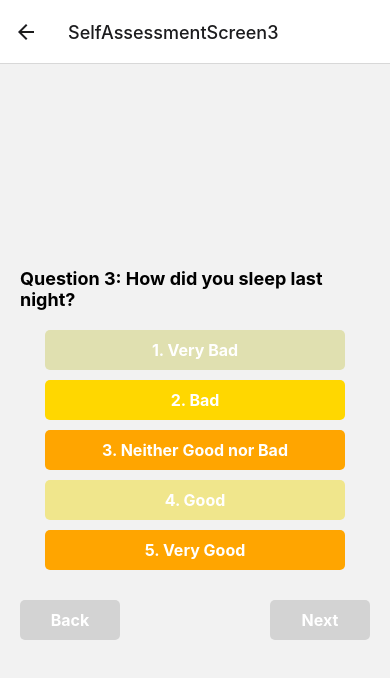
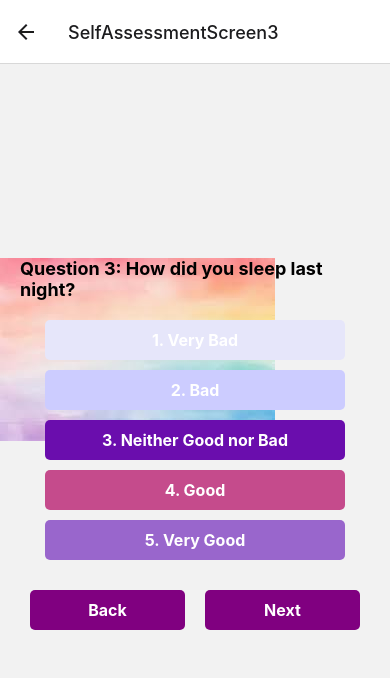
Before and after one commit to vdiyam/rAInbowJIS, a React Native app: screen /SelfAssessmentScreen3 in a window 390 px wide. Shown: the top 678 px of the page. Built offline with nearby package versions, Linux system fonts and the light colour scheme; what @expo/react-native-action-sheet would draw is missing.

Commit message:
Screen Updates

```diff
--- a/screens/JournalEntryScreen.js
+++ b/screens/JournalEntryScreen.js
@@ -4,12 +4,12 @@ import {
   TextInput,
   StyleSheet,
   View,
-  Button,
+  TouchableOpacity,
+  ImageBackground,
+  Dimensions,
 } from "react-native";
-import { useEffect, useState } from "react";
+import { useState } from "react";
 import AsyncStorage from "@react-native-async-storage/async-storage";
-import CustomButton from "../components/CustomButton";
-import { ButtonType } from "../components/CustomButton";
 
 export default function JournalEntryScreen({ navigation }) {
   const [journalEntry, setJournalEntry] = useState("");
@@ -25,24 +25,45 @@ export default function JournalEntryScreen({ navigation }) {
   };
 
   return (
+    <SafeAreaView style={styles.backContainer}>
+      <ImageBackground
+        style={styles.background}
+        source={require("../assets/journal.png")}
+        resizeMode="cover"
+      >
         <View style={styles.container}>
           <Text style={styles.title}>Traditional Journal Entry</Text>
           <TextInput
             style={styles.input}
             placeholder="Write your journal entry here..."
             multiline={true}
-        numberOfLines={8}
+            numberOfLines={12} // Increased number of lines to make it bigger
             value={journalEntry}
             onChangeText={(text) => setJournalEntry(text)}
           />
-      <View style={styles.buttonContainer}>
-        <Button title="Save" onPress={saveJournalEntry} />
+          <TouchableOpacity
+            onPress={saveJournalEntry}
+            style={styles.saveButton}
+          >
+            <Text style={styles.saveButtonText}>Save</Text>
+          </TouchableOpacity>
         </View>
-    </View>
+      </ImageBackground>
+    </SafeAreaView>
   );
 }
 
 const styles = StyleSheet.create({
+  backContainer: {
+    flex: 1,
+  },
+  background: {
+    flex: 1,
+    width: Dimensions.get("window").width,
+    height: Dimensions.get("window").height,
+    justifyContent: "center",
+    alignItems: "center",
+  },
   container: {
     flex: 1,
     padding: 20,
@@ -50,19 +71,31 @@ const styles = StyleSheet.create({
     justifyContent: "center",
   },
   title: {
-    fontSize: 20,
+    fontSize: 24, // Increased font size
     fontWeight: "bold",
     marginBottom: 20,
   },
   input: {
     width: "100%",
-    height: 200,
+    height: 300, // Increased height of input
     borderWidth: 1,
     borderColor: "#ccc",
     padding: 10,
     marginBottom: 20,
+    fontSize: 18, // Increased font size
+    fontWeight: "bold", // Increased font weight
   },
-  buttonContainer: {
-    width: "50%",
+  saveButton: {
+    backgroundColor: "#007bff", // Changed button color to make it more visible
+    padding: 15,
+    borderRadius: 10,
+    marginTop: 10, // Added margin top for spacing
+    width: "50%", // Make button wider
+    alignItems: "center",
+  },
+  saveButtonText: {
+    fontSize: 20, // Increased font size
+    fontWeight: "bold", // Increased font weight
+    color: "white", // Changed text color to white for better visibility
   },
 });
--- a/screens/SelfAssesmentScreen.js
+++ b/screens/SelfAssesmentScreen.js
@@ -1,5 +1,13 @@
+import { ActionSheetProvider } from "@expo/react-native-action-sheet";
 import React, { useState } from "react";
-import { View, Text, StyleSheet, TouchableOpacity } from "react-native";
+import {
+  View,
+  Text,
+  StyleSheet,
+  TouchableOpacity,
+  SafeAreaView,
+  ImageBackground,
+} from "react-native";
 
 export default function SelfAssessmentScreen({ navigation }) {
   const [rating, setRating] = useState(null);
@@ -14,7 +22,13 @@ export default function SelfAssessmentScreen({ navigation }) {
   };
 
   return (
-    <View style={styles.container}>
+    <SafeAreaView style={styles.container}>
+      <ImageBackground
+        style={styles.background}
+        source={require("../assets/selfasses.png")}
+        resizeMode="cover"
+      >
+        <View style={styles.innerContainer}>
           <Text style={styles.question}>Question 1: How was your day?</Text>
           <View style={styles.ratingContainer}>
             <TouchableOpacity
@@ -56,7 +70,9 @@ export default function SelfAssessmentScreen({ navigation }) {
             <TouchableOpacity
               style={[
                 styles.button,
-            { backgroundColor: rating === 5 ? "#191970" : "midnightblue" },
+                {
+                  backgroundColor: rating === 5 ? "#191970" : "midnightblue",
+                },
               ]}
               onPress={() => setRating(5)}
             >
@@ -75,6 +91,8 @@ export default function SelfAssessmentScreen({ navigation }) {
             </TouchableOpacity>
           </View>
         </View>
+      </ImageBackground>
+    </SafeAreaView>
   );
 }
 
@@ -92,6 +110,13 @@ const styles = StyleSheet.create({
   },
   ratingContainer: {
     marginBottom: 20,
+  },
+  innerContainer: {
+    flex: 1,
+    justifyContent: "center",
+    alignItems: "center",
+    paddingHorizontal: 20,
+    width: "100%",
   },
   button: {
     backgroundColor: "lightgray",
@@ -111,12 +136,16 @@ const styles = StyleSheet.create({
     flexDirection: "row",
     justifyContent: "space-between",
     width: "100%",
+    alignItems: "center",
+    marginBottom: 20,
   },
   navButton: {
-    backgroundColor: "lightgray",
+    backgroundColor: "blue",
     padding: 10,
     borderRadius: 5,
-    width: 100,
+    flex: 1,
+    marginHorizontal: 10,
+    width: 80,
     alignItems: "center",
   },
 });
--- a/screens/SelfAssesmentScreen10.js
+++ b/screens/SelfAssesmentScreen10.js
@@ -6,9 +6,8 @@ import {
   View,
   TouchableOpacity,
   Button,
+  ImageBackground,
 } from "react-native";
-import CustomButton from "../components/CustomButton";
-import { ButtonType } from "../components/CustomButton";
 
 export default function SelfAssesmentScreen10({ navigation }) {
   const [rating, setRating] = useState(null);
@@ -24,7 +23,13 @@ export default function SelfAssesmentScreen10({ navigation }) {
   };
 
   return (
-    <View style={styles.container}>
+    <SafeAreaView style={styles.container}>
+      <ImageBackground
+        style={styles.background}
+        source={require("../assets/selfasses.png")}
+        resizeMode="cover"
+      >
+        <View style={styles.innerContainer}>
           <Text style={styles.question}>
             Question 10: Rate your want/need and openness to seeking external
             support today?
@@ -88,6 +93,8 @@ export default function SelfAssesmentScreen10({ navigation }) {
             </TouchableOpacity>
           </View>
         </View>
+      </ImageBackground>
+    </SafeAreaView>
   );
 }
 
@@ -105,6 +112,13 @@ const styles = StyleSheet.create({
   },
   ratingContainer: {
     marginBottom: 20,
+  },
+  innerContainer: {
+    flex: 1,
+    justifyContent: "center",
+    alignItems: "center",
+    paddingHorizontal: 20,
+    width: "100%",
   },
   button: {
     backgroundColor: "lightgray",
@@ -124,12 +138,16 @@ const styles = StyleSheet.create({
     flexDirection: "row",
     justifyContent: "space-between",
     width: "100%",
+    alignItems: "center",
+    marginBottom: 20,
   },
   navButton: {
-    backgroundColor: "lightgray",
+    backgroundColor: "purple",
     padding: 10,
     borderRadius: 5,
-    width: 100,
+    flex: 1,
+    marginHorizontal: 10,
+    width: 80,
     alignItems: "center",
   },
 });
--- a/screens/SelfAssesmentScreen2.js
+++ b/screens/SelfAssesmentScreen2.js
@@ -1,5 +1,12 @@
 import React, { useState } from "react";
-import { View, Text, StyleSheet, TouchableOpacity } from "react-native";
+import {
+  View,
+  Text,
+  StyleSheet,
+  TouchableOpacity,
+  SafeAreaView,
+  ImageBackground,
+} from "react-native";
 
 export default function SelfAssessmentScreen2({ navigation }) {
   const [rating, setRating] = useState(null);
@@ -14,7 +21,13 @@ export default function SelfAssessmentScreen2({ navigation }) {
   };
 
   return (
-    <View style={styles.container}>
+    <SafeAreaView style={styles.container}>
+      <ImageBackground
+        style={styles.background}
+        source={require("../assets/selfasses.png")}
+        resizeMode="cover"
+      >
+        <View style={styles.innerContainer}>
           <Text style={styles.question}>
             Question 2: How would you rate your mental health?
           </Text>
@@ -22,7 +35,7 @@ export default function SelfAssessmentScreen2({ navigation }) {
             <TouchableOpacity
               style={[
                 styles.button,
-            { backgroundColor: rating === 1 ? "#E0E0B0" : "#E0E0B0" },
+                { backgroundColor: rating === 1 ? "#FFFFE0" : "#FFFFE0" },
               ]}
               onPress={() => setRating(1)}
             >
@@ -31,7 +44,7 @@ export default function SelfAssessmentScreen2({ navigation }) {
             <TouchableOpacity
               style={[
                 styles.button,
-            { backgroundColor: rating === 2 ? "#F0E68C" : "#FFD700" },
+                { backgroundColor: rating === 2 ? "#F8DE7E" : "#F8DE7E" },
               ]}
               onPress={() => setRating(2)}
             >
@@ -40,7 +53,7 @@ export default function SelfAssessmentScreen2({ navigation }) {
             <TouchableOpacity
               style={[
                 styles.button,
-            { backgroundColor: rating === 3 ? "#FFFF00" : "#FFA500" },
+                { backgroundColor: rating === 3 ? "#FFD300" : "#FFD300" },
               ]}
               onPress={() => setRating(3)}
             >
@@ -58,7 +71,7 @@ export default function SelfAssessmentScreen2({ navigation }) {
             <TouchableOpacity
               style={[
                 styles.button,
-            { backgroundColor: rating === 5 ? "#FFD700" : "#FFA500" },
+                { backgroundColor: rating === 5 ? "#EED202" : "#EED202" },
               ]}
               onPress={() => setRating(5)}
             >
@@ -77,6 +90,8 @@ export default function SelfAssessmentScreen2({ navigation }) {
             </TouchableOpacity>
           </View>
         </View>
+      </ImageBackground>
+    </SafeAreaView>
   );
 }
 
@@ -95,6 +110,13 @@ const styles = StyleSheet.create({
   ratingContainer: {
     marginBottom: 20,
   },
+  innerContainer: {
+    flex: 1,
+    justifyContent: "center",
+    alignItems: "center",
+    paddingHorizontal: 20,
+    width: "100%",
+  },
   button: {
     backgroundColor: "lightgray",
     padding: 10,
@@ -107,18 +129,22 @@ const styles = StyleSheet.create({
   buttonText: {
     fontSize: 16,
     fontWeight: "bold",
-    color: "white",
+    color: "black",
   },
   buttonContainer: {
     flexDirection: "row",
     justifyContent: "space-between",
     width: "100%",
+    alignItems: "center",
+    marginBottom: 20,
   },
   navButton: {
-    backgroundColor: "lightgray",
+    backgroundColor: "yellow",
     padding: 10,
     borderRadius: 5,
-    width: 100,
+    flex: 1,
+    marginHorizontal: 10,
+    width: 80,
     alignItems: "center",
   },
 });
--- a/screens/SelfAssesmentScreen3.js
+++ b/screens/SelfAssesmentScreen3.js
@@ -5,6 +5,7 @@ import {
   StyleSheet,
   View,
   TouchableOpacity,
+  ImageBackground,
   Button,
 } from "react-native";
 import CustomButton from "../components/CustomButton";
@@ -24,7 +25,13 @@ export default function SelfAssesmentScreen3({ navigation }) {
   };
 
   return (
-    <View style={styles.container}>
+    <SafeAreaView style={styles.container}>
+      <ImageBackground
+        style={styles.background}
+        source={require("../assets/selfasses.png")}
+        resizeMode="cover"
+      >
+        <View style={styles.innerContainer}>
           <Text style={styles.question}>
             Question 3: How did you sleep last night?
           </Text>
@@ -32,7 +39,7 @@ export default function SelfAssesmentScreen3({ navigation }) {
             <TouchableOpacity
               style={[
                 styles.button,
-            { backgroundColor: rating === 1 ? "#E0E0B0" : "#E0E0B0" },
+                { backgroundColor: rating === 1 ? "#E6E6FA" : "#E6E6FA" },
               ]}
               onPress={() => setRating(1)}
             >
@@ -41,7 +48,7 @@ export default function SelfAssesmentScreen3({ navigation }) {
             <TouchableOpacity
               style={[
                 styles.button,
-            { backgroundColor: rating === 2 ? "#F0E68C" : "#FFD700" },
+                { backgroundColor: rating === 2 ? "#CCCCFF" : "#CCCCFF" },
               ]}
               onPress={() => setRating(2)}
             >
@@ -50,7 +57,7 @@ export default function SelfAssesmentScreen3({ navigation }) {
             <TouchableOpacity
               style={[
                 styles.button,
-            { backgroundColor: rating === 3 ? "#FFFF00" : "#FFA500" },
+                { backgroundColor: rating === 3 ? "#6A0DAD" : "#6A0DAD" },
               ]}
               onPress={() => setRating(3)}
             >
@@ -59,7 +66,7 @@ export default function SelfAssesmentScreen3({ navigation }) {
             <TouchableOpacity
               style={[
                 styles.button,
-            { backgroundColor: rating === 4 ? "#FFD700" : "#F0E68C" },
+                { backgroundColor: rating === 4 ? "#C54B8C" : "#C54B8C" },
               ]}
               onPress={() => setRating(4)}
             >
@@ -68,7 +75,7 @@ export default function SelfAssesmentScreen3({ navigation }) {
             <TouchableOpacity
               style={[
                 styles.button,
-            { backgroundColor: rating === 5 ? "#FFD700" : "#FFA500" },
+                { backgroundColor: rating === 5 ? "#9966CC" : "#9966CC" },
               ]}
               onPress={() => setRating(5)}
             >
@@ -87,6 +94,8 @@ export default function SelfAssesmentScreen3({ navigation }) {
             </TouchableOpacity>
           </View>
         </View>
+      </ImageBackground>
+    </SafeAreaView>
   );
 }
 
@@ -104,6 +113,13 @@ const styles = StyleSheet.create({
   },
   ratingContainer: {
     marginBottom: 20,
+  },
+  innerContainer: {
+    flex: 1,
+    justifyContent: "center",
+    alignItems: "center",
+    paddingHorizontal: 20,
+    width: "100%",
   },
   button: {
     backgroundColor: "lightgray",
@@ -123,12 +139,16 @@ const styles = StyleSheet.create({
     flexDirection: "row",
     justifyContent: "space-between",
     width: "100%",
+    alignItems: "center",
+    marginBottom: 20,
   },
   navButton: {
-    backgroundColor: "lightgray",
+    backgroundColor: "purple",
     padding: 10,
     borderRadius: 5,
-    width: 100,
+    flex: 1,
+    marginHorizontal: 10,
+    width: 80,
     alignItems: "center",
   },
 });
--- a/screens/SelfAssesmentScreen4.js
+++ b/screens/SelfAssesmentScreen4.js
@@ -5,6 +5,7 @@ import {
   StyleSheet,
   View,
   TouchableOpacity,
+  ImageBackground,
   Button,
 } from "react-native";
 import CustomButton from "../components/CustomButton";
@@ -24,7 +25,13 @@ export default function SelfAssesmentScreen4({ navigation }) {
   };
 
   return (
-    <View style={styles.container}>
+    <SafeAreaView style={styles.container}>
+      <ImageBackground
+        style={styles.background}
+        source={require("../assets/selfasses.png")}
+        resizeMode="cover"
+      >
+        <View style={styles.innerContainer}>
           <Text style={styles.question}>
             Question 4: How would you rate your ability to focus or concentrate
             today?
@@ -88,6 +95,8 @@ export default function SelfAssesmentScreen4({ navigation }) {
             </TouchableOpacity>
           </View>
         </View>
+      </ImageBackground>
+    </SafeAreaView>
   );
 }
 
@@ -105,6 +114,13 @@ const styles = StyleSheet.create({
   },
   ratingContainer: {
     marginBottom: 20,
+  },
+  innerContainer: {
+    flex: 1,
+    justifyContent: "center",
+    alignItems: "center",
+    paddingHorizontal: 20,
+    width: "100%",
   },
   button: {
     backgroundColor: "lightgray",
@@ -124,12 +140,16 @@ const styles = StyleSheet.create({
     flexDirection: "row",
     justifyContent: "space-between",
     width: "100%",
+    alignItems: "center",
+    marginBottom: 20,
   },
   navButton: {
-    backgroundColor: "lightgray",
+    backgroundColor: "green",
     padding: 10,
     borderRadius: 5,
-    width: 100,
+    flex: 1,
+    marginHorizontal: 10,
+    width: 80,
     alignItems: "center",
   },
 });
--- a/screens/SelfAssesmentScreen5.js
+++ b/screens/SelfAssesmentScreen5.js
@@ -5,6 +5,7 @@ import {
   StyleSheet,
   View,
   TouchableOpacity,
+  ImageBackground,
   Button,
 } from "react-native";
 import CustomButton from "../components/CustomButton";
@@ -24,7 +25,13 @@ export default function SelfAssesmentScreen5({ navigation }) {
   };
 
   return (
-    <View style={styles.container}>
+    <SafeAreaView style={styles.container}>
+      <ImageBackground
+        style={styles.background}
+        source={require("../assets/selfasses.png")}
+        resizeMode="cover"
+      >
+        <View style={styles.innerContainer}>
           <Text style={styles.question}>
             Question 5: How is your physical well being?
           </Text>
@@ -87,6 +94,8 @@ export default function SelfAssesmentScreen5({ navigation }) {
             </TouchableOpacity>
           </View>
         </View>
+      </ImageBackground>
+    </SafeAreaView>
   );
 }
 
@@ -104,6 +113,13 @@ const styles = StyleSheet.create({
   },
   ratingContainer: {
     marginBottom: 20,
+  },
+  innerContainer: {
+    flex: 1,
+    justifyContent: "center",
+    alignItems: "center",
+    paddingHorizontal: 20,
+    width: "100%",
   },
   button: {
     backgroundColor: "lightgray",
@@ -123,12 +139,16 @@ const styles = StyleSheet.create({
     flexDirection: "row",
     justifyContent: "space-between",
     width: "100%",
+    alignItems: "center",
+    marginBottom: 20,
   },
   navButton: {
-    backgroundColor: "lightgray",
+    backgroundColor: "pink",
     padding: 10,
     borderRadius: 5,
-    width: 100,
+    flex: 1,
+    marginHorizontal: 10,
+    width: 80,
     alignItems: "center",
   },
 });
--- a/screens/SelfAssesmentScreen6.js
+++ b/screens/SelfAssesmentScreen6.js
@@ -5,10 +5,9 @@ import {
   StyleSheet,
   View,
   TouchableOpacity,
+  ImageBackground,
   Button,
 } from "react-native";
-import CustomButton from "../components/CustomButton";
-import { ButtonType } from "../components/CustomButton";
 
 export default function SelfAssesmentScreen6({ navigation }) {
   const [rating, setRating] = useState(null);
@@ -24,7 +23,13 @@ export default function SelfAssesmentScreen6({ navigation }) {
   };
 
   return (
-    <View style={styles.container}>
+    <SafeAreaView style={styles.container}>
+      <ImageBackground
+        style={styles.background}
+        source={require("../assets/selfasses.png")}
+        resizeMode="cover"
+      >
+        <View style={styles.innerContainer}>
           <Text style={styles.question}>
             Question 6: What is your energy level today?
           </Text>
@@ -87,6 +92,8 @@ export default function SelfAssesmentScreen6({ navigation }) {
             </TouchableOpacity>
           </View>
         </View>
+      </ImageBackground>
+    </SafeAreaView>
   );
 }
 
@@ -104,6 +111,13 @@ const styles = StyleSheet.create({
   },
   ratingContainer: {
     marginBottom: 20,
+  },
+  innerContainer: {
+    flex: 1,
+    justifyContent: "center",
+    alignItems: "center",
+    paddingHorizontal: 20,
+    width: "100%",
   },
   button: {
     backgroundColor: "lightgray",
@@ -123,12 +137,16 @@ const styles = StyleSheet.create({
     flexDirection: "row",
     justifyContent: "space-between",
     width: "100%",
+    alignItems: "center",
+    marginBottom: 20,
   },
   navButton: {
-    backgroundColor: "lightgray",
+    backgroundColor: "orange",
     padding: 10,
     borderRadius: 5,
-    width: 100,
+    flex: 1,
+    marginHorizontal: 10,
+    width: 80,
     alignItems: "center",
   },
 });
--- a/screens/SelfAssesmentScreen7.js
+++ b/screens/SelfAssesmentScreen7.js
@@ -5,10 +5,9 @@ import {
   StyleSheet,
   View,
   TouchableOpacity,
+  ImageBackground,
   Button,
 } from "react-native";
-import CustomButton from "../components/CustomButton";
-import { ButtonType } from "../components/CustomButton";
 
 export default function SelfAssesmentScreen7({ navigation }) {
   const [rating, setRating] = useState(null);
@@ -24,7 +23,13 @@ export default function SelfAssesmentScreen7({ navigation }) {
   };
 
   return (
-    <View style={styles.container}>
+    <SafeAreaView style={styles.container}>
+      <ImageBackground
+        style={styles.background}
+        source={require("../assets/selfasses.png")}
+        resizeMode="cover"
+      >
+        <View style={styles.innerContainer}>
           <Text style={styles.question}>
             Question 7: How would you rate your overall mood today?
           </Text>
@@ -87,6 +92,8 @@ export default function SelfAssesmentScreen7({ navigation }) {
             </TouchableOpacity>
           </View>
         </View>
+      </ImageBackground>
+    </SafeAreaView>
   );
 }
 
@@ -104,6 +111,13 @@ const styles = StyleSheet.create({
   },
   ratingContainer: {
     marginBottom: 20,
+  },
+  innerContainer: {
+    flex: 1,
+    justifyContent: "center",
+    alignItems: "center",
+    paddingHorizontal: 20,
+    width: "100%",
   },
   button: {
     backgroundColor: "lightgray",
@@ -123,12 +137,16 @@ const styles = StyleSheet.create({
     flexDirection: "row",
     justifyContent: "space-between",
     width: "100%",
+    alignItems: "center",
+    marginBottom: 20,
   },
   navButton: {
-    backgroundColor: "lightgray",
+    backgroundColor: "white",
     padding: 10,
     borderRadius: 5,
-    width: 100,
+    flex: 1,
+    marginHorizontal: 10,
+    width: 80,
     alignItems: "center",
   },
 });
--- a/screens/SelfAssesmentScreen8.js
+++ b/screens/SelfAssesmentScreen8.js
@@ -5,10 +5,9 @@ import {
   StyleSheet,
   View,
   TouchableOpacity,
+  ImageBackground,
   Button,
 } from "react-native";
-import CustomButton from "../components/CustomButton";
-import { ButtonType } from "../components/CustomButton";
 
 export default function SelfAssesmentScreen8({ navigation }) {
   const [rating, setRating] = useState(null);
@@ -24,10 +23,16 @@ export default function SelfAssesmentScreen8({ navigation }) {
   };
 
   return (
-    <View style={styles.container}>
+    <SafeAreaView style={styles.container}>
+      <ImageBackground
+        style={styles.background}
+        source={require("../assets/selfasses.png")}
+        resizeMode="cover"
+      >
+        <View style={styles.innerContainer}>
           <Text style={styles.question}>
-        Question 8: How would you rate your level of frustration or irritation
-        today?
+            Question 8: How would you rate your level of frustration or
+            irritation today?
           </Text>
           <View style={styles.ratingContainer}>
             <TouchableOpacity
@@ -88,6 +93,8 @@ export default function SelfAssesmentScreen8({ navigation }) {
             </TouchableOpacity>
           </View>
         </View>
+      </ImageBackground>
+    </SafeAreaView>
   );
 }
 
@@ -105,6 +112,13 @@ const styles = StyleSheet.create({
   },
   ratingContainer: {
     marginBottom: 20,
+  },
+  innerContainer: {
+    flex: 1,
+    justifyContent: "center",
+    alignItems: "center",
+    paddingHorizontal: 20,
+    width: "100%",
   },
   button: {
     backgroundColor: "lightgray",
@@ -124,12 +138,16 @@ const styles = StyleSheet.create({
     flexDirection: "row",
     justifyContent: "space-between",
     width: "100%",
+    alignItems: "center",
+    marginBottom: 20,
   },
   navButton: {
-    backgroundColor: "lightgray",
+    backgroundColor: "purple",
     padding: 10,
     borderRadius: 5,
-    width: 100,
+    flex: 1,
+    marginHorizontal: 10,
+    width: 80,
     alignItems: "center",
   },
 });
--- a/screens/SelfAssesmentScreen9.js
+++ b/screens/SelfAssesmentScreen9.js
@@ -5,6 +5,7 @@ import {
   StyleSheet,
   View,
   TouchableOpacity,
+  ImageBackground,
   Button,
 } from "react-native";
 import CustomButton from "../components/CustomButton";
@@ -24,7 +25,13 @@ export default function SelfAssesmentScreen9({ navigation }) {
   };
 
   return (
-    <View style={styles.container}>
+    <SafeAreaView style={styles.container}>
+      <ImageBackground
+        style={styles.background}
+        source={require("../assets/selfasses.png")}
+        resizeMode="cover"
+      >
+        <View style={styles.innerContainer}>
           <Text style={styles.question}>
             Question 9: How would you rate your ability to deal with challenges/
             stressors today?
@@ -88,6 +95,8 @@ export default function SelfAssesmentScreen9({ navigation }) {
             </TouchableOpacity>
           </View>
         </View>
+      </ImageBackground>
+    </SafeAreaView>
   );
 }
 
@@ -105,6 +114,13 @@ const styles = StyleSheet.create({
   },
   ratingContainer: {
     marginBottom: 20,
+  },
+  innerContainer: {
+    flex: 1,
+    justifyContent: "center",
+    alignItems: "center",
+    paddingHorizontal: 20,
+    width: "100%",
   },
   button: {
     backgroundColor: "lightgray",
@@ -124,12 +140,16 @@ const styles = StyleSheet.create({
     flexDirection: "row",
     justifyContent: "space-between",
     width: "100%",
+    alignItems: "center",
+    marginBottom: 20,
   },
   navButton: {
-    backgroundColor: "lightgray",
+    backgroundColor: "purple",
     padding: 10,
     borderRadius: 5,
-    width: 100,
+    flex: 1,
+    marginHorizontal: 10,
+    width: 80,
     alignItems: "center",
   },
 });
```
Also changed, not shown: assets/journal.png (added), assets/selfasses.png (added). Lines whose indentation alone changed are shown as unchanged.
